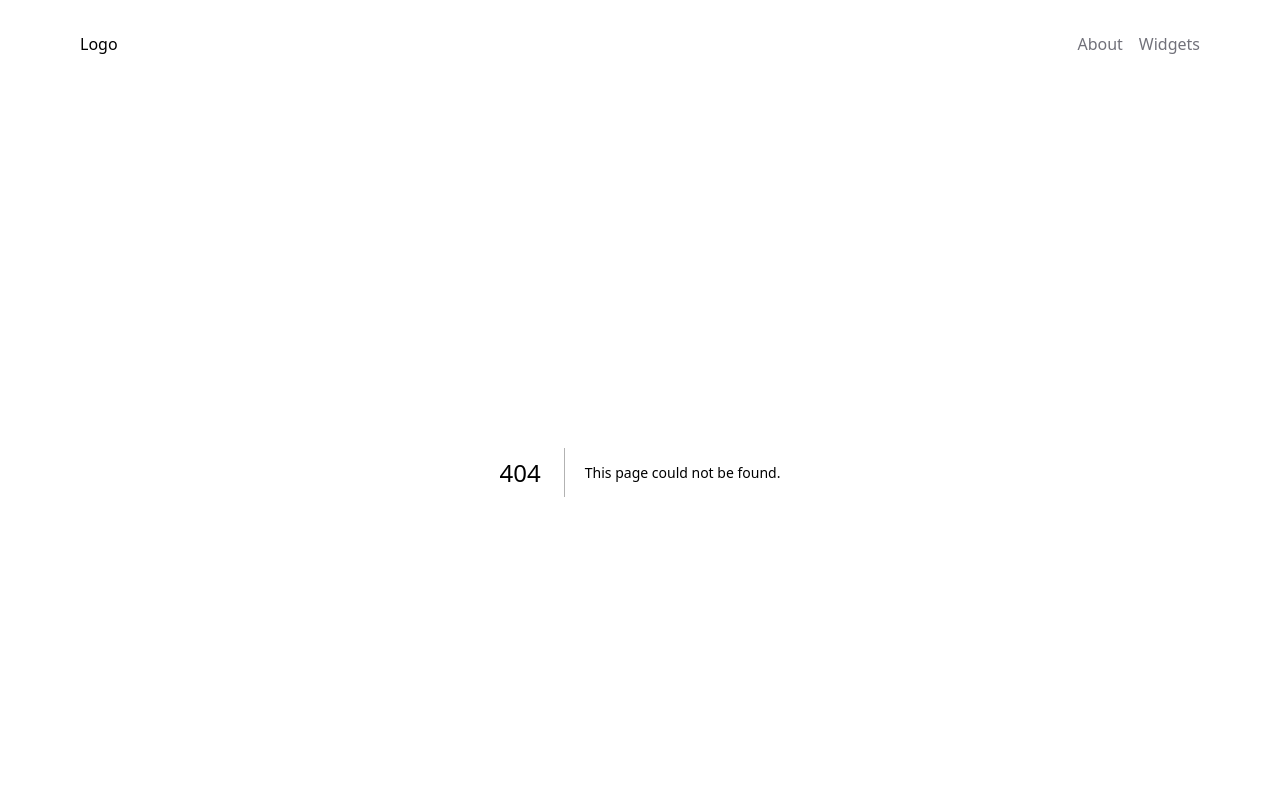
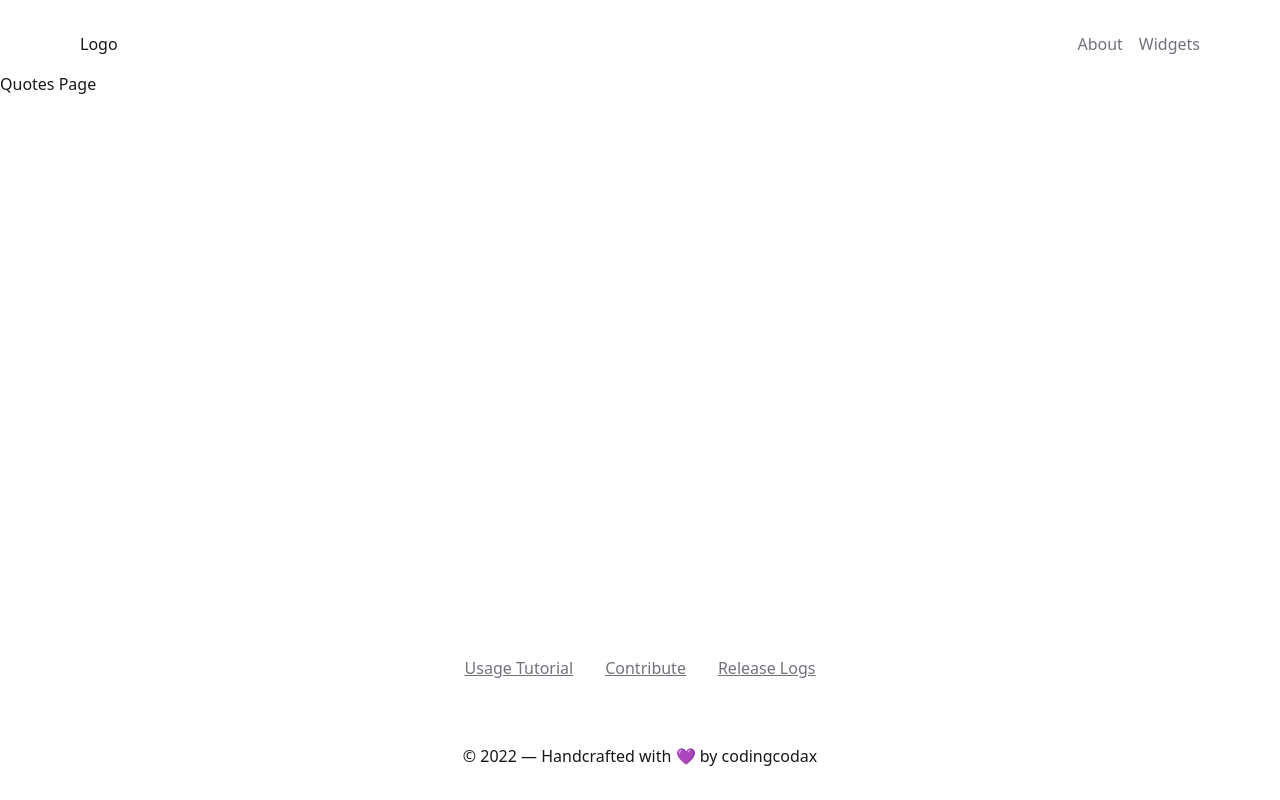
Before and after one commit to codingcodax/weebn, a Next.js app: page /editor/quotes in a window 1280 px wide. Before the commit this address had no page. Shown: the top 800 px of the page. Built offline with nearby package versions, Linux system fonts and the light colour scheme.

Commit message:
feat(editor): create quotes page

```diff
--- /dev/null
+++ b/app/editor/quotes/page.tsx
@@ -0,0 +1,9 @@
+const Quotes = () => {
+  return (
+    <div>
+      <p>Quotes Page</p>
+    </div>
+  );
+};
+
+export default Quotes;
```
